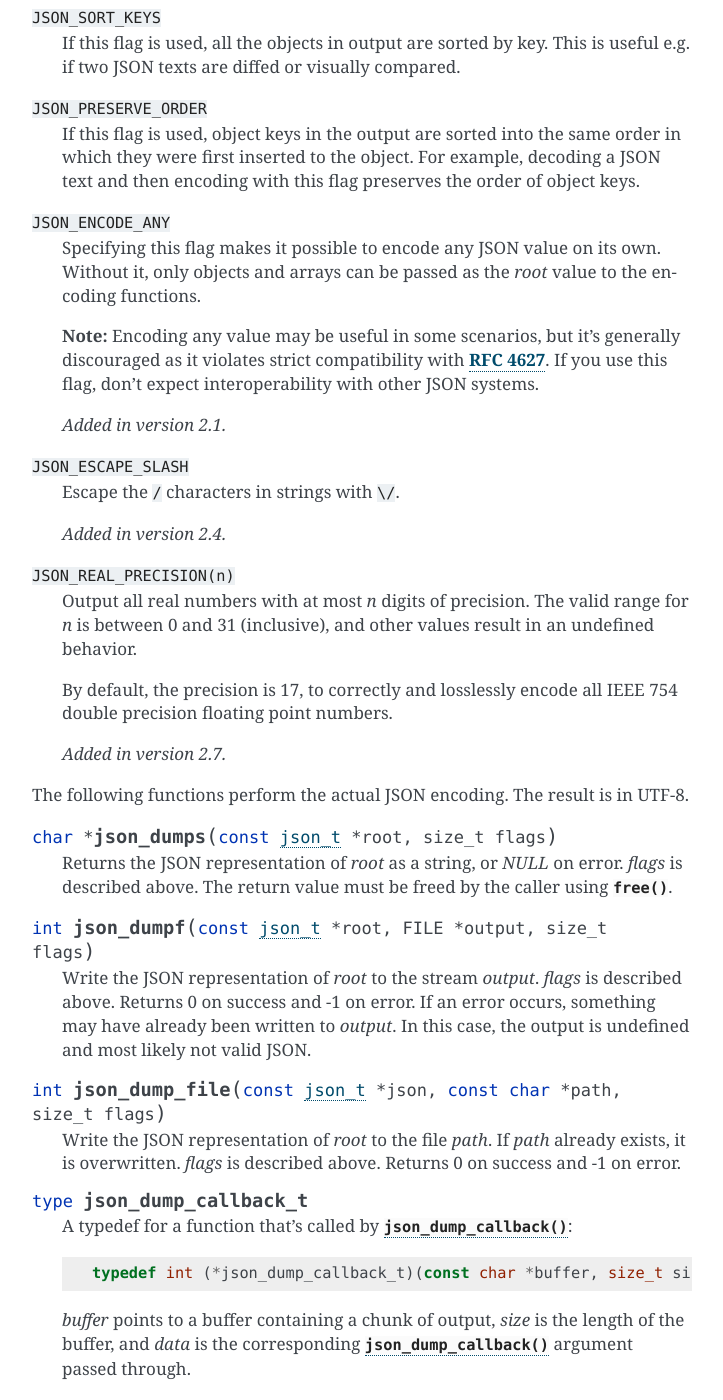
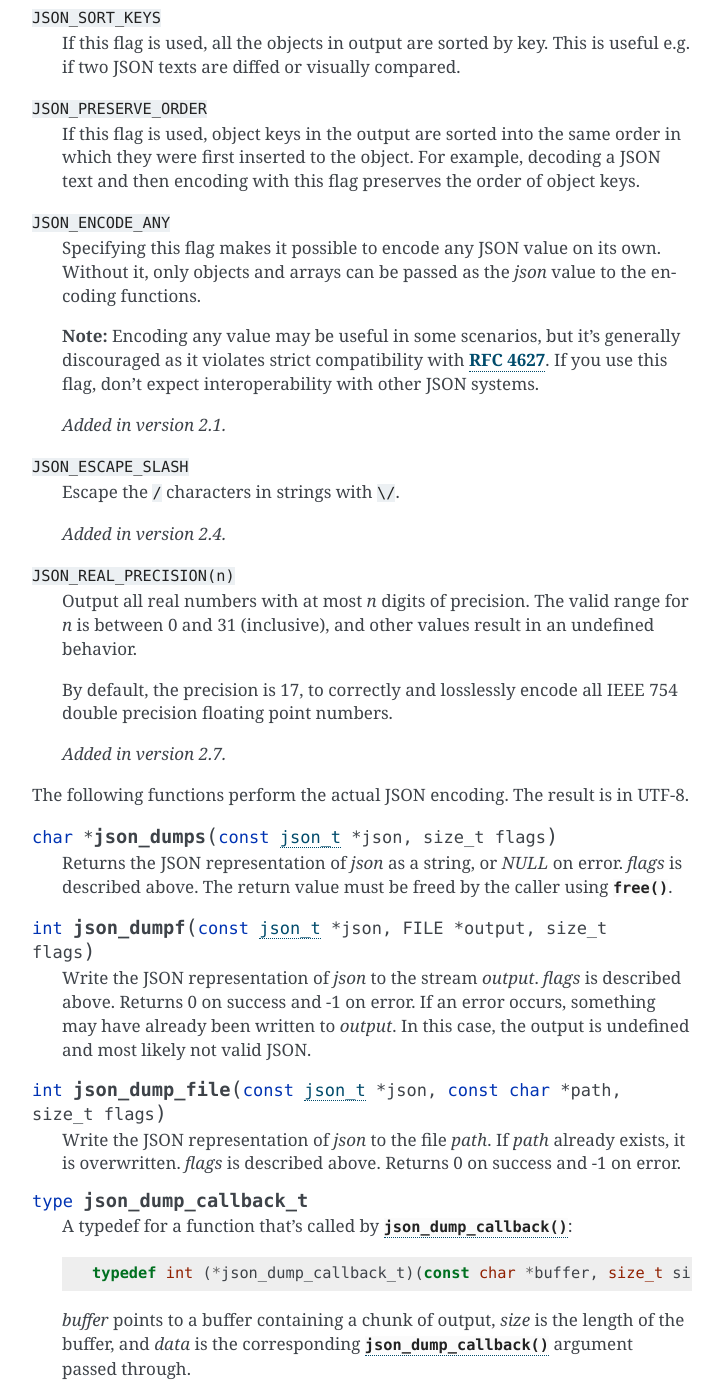
Before and after one commit to akheron/jansson, a Sphinx documentation site: the page built from doc/apiref.rst, in a window 1280 px wide and 1400 px high, scrolled down 17773 px. Shown: the whole window, without its empty margins (388-1111 px from the left). Built offline with Sphinx 7.4.7, drawn with Linux system fonts in a browser that asks for light colours.

Commit message:
doc: correct argument names
The function signatures use "json", not "root".

```diff
--- a/doc/apiref.rst
+++ b/doc/apiref.rst
@@ -910,7 +910,7 @@ can be ORed together to obtain *flags*.
 ``JSON_ENCODE_ANY``
    Specifying this flag makes it possible to encode any JSON value on
    its own. Without it, only objects and arrays can be passed as the
-   *root* value to the encoding functions.
+   *json* value to the encoding functions.
 
    **Note:** Encoding any value may be useful in some scenarios, but
    it's generally discouraged as it violates strict compatibility with
@@ -937,15 +937,15 @@ can be ORed together to obtain *flags*.
 The following functions perform the actual JSON encoding. The result
 is in UTF-8.
 
-.. function:: char *json_dumps(const json_t *root, size_t flags)
-
-   Returns the JSON representation of *root* as a string, or *NULL* on
+.. function:: char *json_dumps(const json_t *json, size_t flags)
+
+   Returns the JSON representation of *json* as a string, or *NULL* on
    error. *flags* is described above. The return value must be freed
    by the caller using :func:`free()`.
 
-.. function:: int json_dumpf(const json_t *root, FILE *output, size_t flags)
-
-   Write the JSON representation of *root* to the stream *output*.
+.. function:: int json_dumpf(const json_t *json, FILE *output, size_t flags)
+
+   Write the JSON representation of *json* to the stream *output*.
    *flags* is described above. Returns 0 on success and -1 on error.
    If an error occurs, something may have already been written to
    *output*. In this case, the output is undefined and most likely not
@@ -953,7 +953,7 @@ is in UTF-8.
 
 .. function:: int json_dump_file(const json_t *json, const char *path, size_t flags)
 
-   Write the JSON representation of *root* to the file *path*. If
+   Write the JSON representation of *json* to the file *path*. If
    *path* already exists, it is overwritten. *flags* is described
    above. Returns 0 on success and -1 on error.
 
@@ -976,7 +976,7 @@ is in UTF-8.
 .. function:: int json_dump_callback(const json_t *json, json_dump_callback_t callback, void *data, size_t flags)
 
    Call *callback* repeatedly, passing a chunk of the JSON
-   representation of *root* each time. *flags* is described above.
+   representation of *json* each time. *flags* is described above.
    Returns 0 on success and -1 on error.
 
    .. versionadded:: 2.2
```
